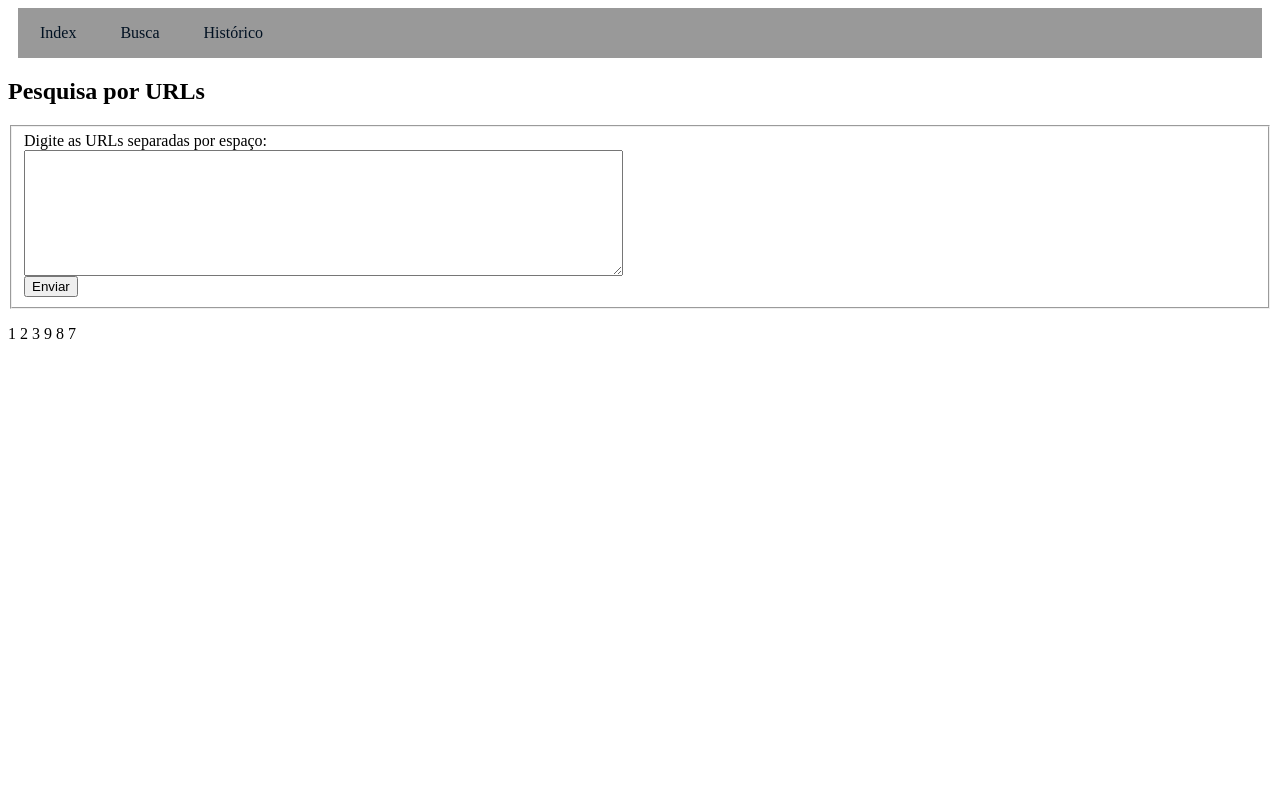
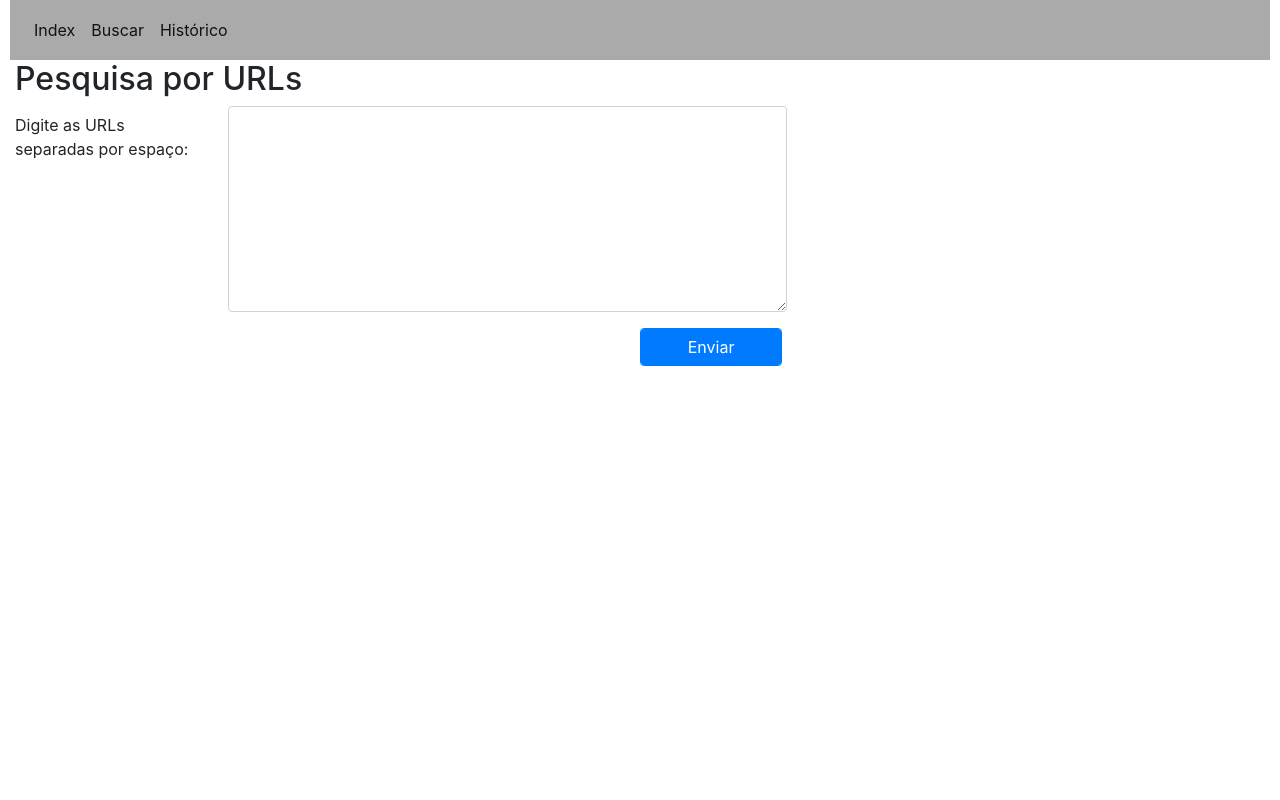
Before and after one commit to raenju/mac5853, a Django app: page /classificador/index/ in a window 1280 px wide. Run offline with Django 3.2, Linux system fonts and the light colour scheme; some libraries are stand-ins or nearby versions.

Commit message:
ajustado o estilo

```diff
--- a/classificador/templates/classificador/index.html
+++ b/classificador/templates/classificador/index.html
@@ -1,24 +1,25 @@
 {% load staticfiles %}
 <head>
     <title>Página de Index</title>
+    <link rel="stylesheet" href="{% static 'css/bootstrap.min.css' %}" />
 
     <style>
     .navbar {
       overflow: hidden;
-      background-color: #999;
+      background-color: #aaa;
       margin-left: 10px;
       margin-right: 10px;
     }
     .navbar a {
       float: left;
       color: #012;
-      text-align: center;
-      padding: 16px 22px;
+      text-align: left;
+      padding: 10px 30px;
       text-decoration: none;
       font-size: 16px;
     }
     .navbar a:hover {
-      background-color: #bbb;
+      background-color: #ccc;
       color: black;
     }
     </style>
@@ -28,11 +29,21 @@
 	<script src="{% static 'js/jquery-3.2.1.min.js' %}"></script>
     <script src="{% static 'js/bootstrap.min.js' %}"></script>
 
-    <div class="navbar">
-      <a href="/classificador/index">Index</a>
-      <a href="/classificador/busca">Busca</a>
-      <a href="/classificador/lista">Histórico</a>
-    </div>
+    <nav class="navbar navbar-expand-lg navbar-light">
+        <div class="collapse navbar-collapse" id="navbarSupportedContent">
+            <ul class="navbar-nav mr-auto">
+                <li class="nav-item active">
+                    <a class="nav-link" href="/classificador/index">Index</a>
+                </li>
+                <li class="nav-item active">
+                    <a class="nav-link" href="/classificador/busca">Buscar</a>
+                </li>
+                <li class="nav-item active">
+                    <a class="nav-link" href="/classificador/lista">Histórico</a>
+                </li>
+            </ul>
+        </div>
+    </nav>
 
 	<div id='queryform' class="col-8">
         <div id='queryformhead'>
@@ -43,7 +54,7 @@
         {% csrf_token %}
             <fieldset>
                 <div class="form-group row">
-                    <label class="col-sm-3">Digite as URLs separadas por espaço:</label>
+                    <label class="col-sm-3 col-form-label">Digite as URLs separadas por espaço:</label>
 
                     <div class="col-sm-9">
                         <textarea class="col-sm-11 form-control" rows="8" cols="72" type="text" name="sites" /></textarea>
@@ -56,8 +67,4 @@
             </fieldset>
         </form>
     </div>
-
-{% for d in vec %}
-    {{ d }}
-{% endfor %}
 </body>
--- a/classificador/views.py
+++ b/classificador/views.py
@@ -39,10 +39,7 @@ def querylist(request):
 
 def urls_submit(request):
 	query = request.POST['sites']
-	vv = [1,2,3,9,8,7, query]
 	site_list = utl.parse_url.parse(query)
-	for s in site_list:
-		vv.append(s)
 	sites = [utl.classif.classificate(utl.html_handler.get_html(site)) for site in site_list]
 
 	for entry in sites:
@@ -63,12 +60,15 @@ def urls_submit(request):
 			except Http404:
 				mot = Motivo(nome=reason)
 				mot.save()
-			drp = DominioRestritoPor(id_d=dom, nome_m=mot)
-			drp.save()
+			try:
+				e = get_object_or_404(DominioRestritoPor, id_d=dom, nome_m=mot)
+			except Http404:
+				drp = DominioRestritoPor(id_d=dom, nome_m=mot)
+				drp.save()
 
 
 	#sites = [{"url": "site1", "restrict": True, "reasons":["reason1","reason2"]}]
-	context = {'vec':vv, 'sites':sites}
+	context = {'sites':sites}
 
 	# sites deve ser da forma "sites": [{"url": "site1", "restrict": True, "reasons":["reason1","reason2"]}, {"url": "site2", "restrict": False, "reasons": []}, ]
 
```
Also changed, not shown: classificador/templates/classificador/busca.html (+8 -6 lines), db.sqlite3.
